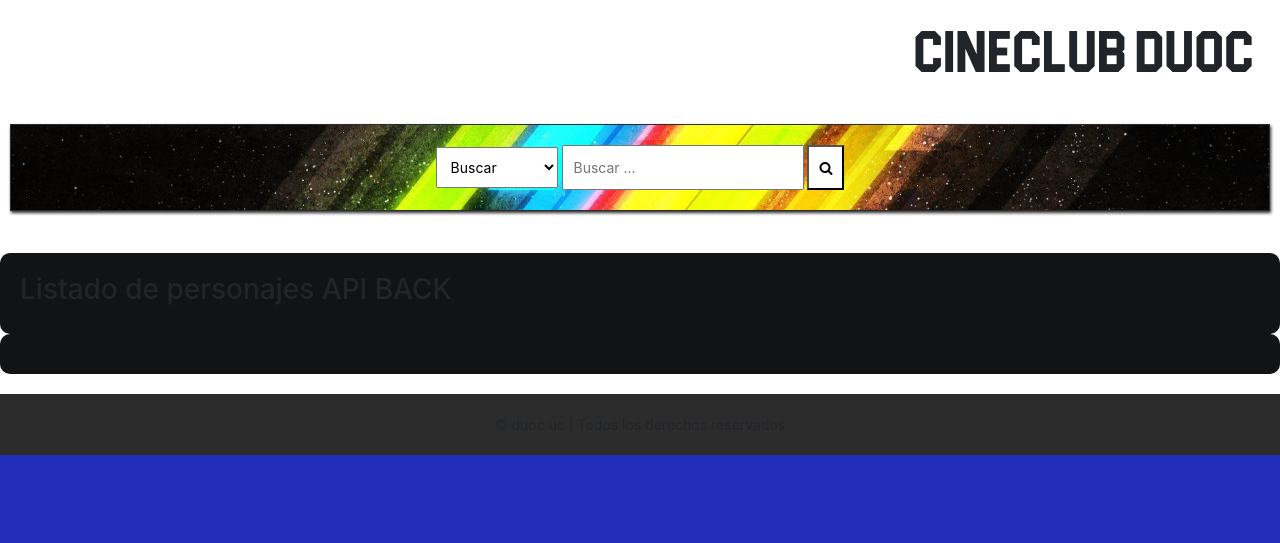
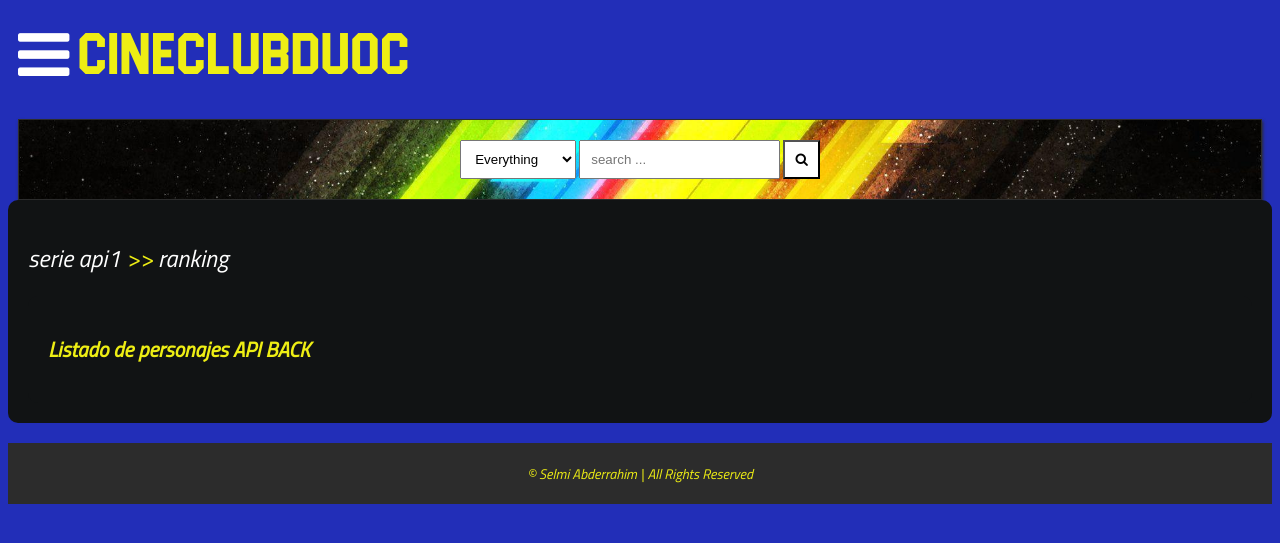
Before and after one commit to alejogatino/cineduoc_s3, a Django app: page /form-api-back in a window 1280 px wide. Shown: the top 543 px of the page. Run offline with Django 5.2, Linux system fonts and the light colour scheme; data that the repository does not hold is empty; some libraries are stand-ins or nearby versions.

Commit message:
actualizar 14:34

```diff
--- a/TestDjango/core/static/css/style.css
+++ b/TestDjango/core/static/css/style.css
@@ -585,3 +585,8 @@
 .register-button:hover {
     background-color: #111314;
 }
+
+.card-image {
+    height: 200px;
+    object-fit: cover;
+}
--- a/TestDjango/core/templates/core/form_api_back.html
+++ b/TestDjango/core/templates/core/form_api_back.html
@@ -1,19 +1,16 @@
 {% load static %}
 <!DOCTYPE html>
-<html lang="es">
+<html lang="en">
 <head>
     <meta charset="UTF-8">
     <meta name="viewport" content="width=device-width, initial-scale=1.0">
-  <title>API BACK- Cine Duoc</title>
-  <link href="https://stackpath.bootstrapcdn.com/bootstrap/4.5.2/css/bootstrap.min.css" rel="stylesheet">
-  <script src="https://ajax.googleapis.com/ajax/libs/jquery/3.5.1/jquery.min.js"></script>
-
+    <title>Ranking</title>
     <link rel="stylesheet" href="{% static 'css/style.css' %}">
     <link rel="stylesheet" href="https://cdnjs.cloudflare.com/ajax/libs/font-awesome/4.7.0/css/font-awesome.min.css">
     <link rel="preconnect" href="https://fonts.gstatic.com">
     <link href="https://fonts.googleapis.com/css2?family=Titillium+Web:ital@1&display=swap" rel="stylesheet">
+</head>
 
-</head>
 <body>
     <header>
         <!--NavBar Section-->
@@ -26,37 +23,40 @@
                     <li class="nav-item"><a href="{% url 'detalle' %}">Popular</a></li>
                     <li class="nav-item"><a href="{% url 'formulario' %}">Registrarse</a></li>
                     <li class="nav-item"><a href="{% url 'iniciar-sesion' %}">Iniciar Sesión</a></li>
-                <li class="nav-item"><a href="{% url 'form_api_back' %}">Api pelis</a></li>
                 </ul>
             </nav>
             <a class="bar-icon" id="iconBar" onclick="hideIconBar()"><i class="fa fa-bars"></i></a>
-        <div class="brand">CineClub Duoc</div>
+            <div class="brand">CineClubDuoc</div>
         </div>
         <!--SearchBox Section-->
         <div class="search-box">
             <div>
-
                 <select name="" id="">
-                <option value="Everything">Buscar</option>
-                <option value="Titles">Títulos</option>
-                <option value="Descriptions">Descripción</option>
+                    <option value="Everything">Everything</option>
+                    <option value="Titles">Titles</option>
+                    <option value="Descriptions">Descriptions</option>
                 </select>
-            <input type="text" name="q" placeholder="Buscar ...">
+                <input type="text" name="q" placeholder="search ...">
                 <button><i class="fa fa-search"></i></button>
             </div>
         </div>
     </header>
-
+    <div class="container">
+        <!--Navigation-->
+        <div class="navigate">
+            <span><a href="">serie api1</a> >> <a href="">ranking</a></span>
+        </div>
+        <!--Display posts table-->
         <div class="container mt-5">
           <h2>Listado de personajes API BACK</h2>
           <div class="row" id="personajes"></div>
       </div>
-  <div class="container">
+
         <div class="row">
             {% for personaje in personajes %}
               <div class="col-md-4">
                 <div  class="card" style="width: 18rem; ">
-              <img src={{personaje.image}} class="card-img-top" alt="...">
+                  <img src={{personaje.image}} class="card-img-top card-image" alt="...">
                   <div class="card-body">
                     <h5 class="card-title">{{personaje.name}}</h5>
                     <p class="card-text">{{personaje.gender}} </p>
@@ -65,9 +65,13 @@
               </div>
             {% endfor %}
         </div>
+
+        <!--pagination ends-->
     </div>
+
+
     <footer>
-    <span>&copy;  duoc uc | Todos los derechos reservados</span>
+        <span>&copy;  Selmi Abderrahim | All Rights Reserved</span>
     </footer>
     <script src="{% static 'js/main.js' %}"></script>
 </body>
```
Lines whose indentation alone changed are shown as unchanged.
